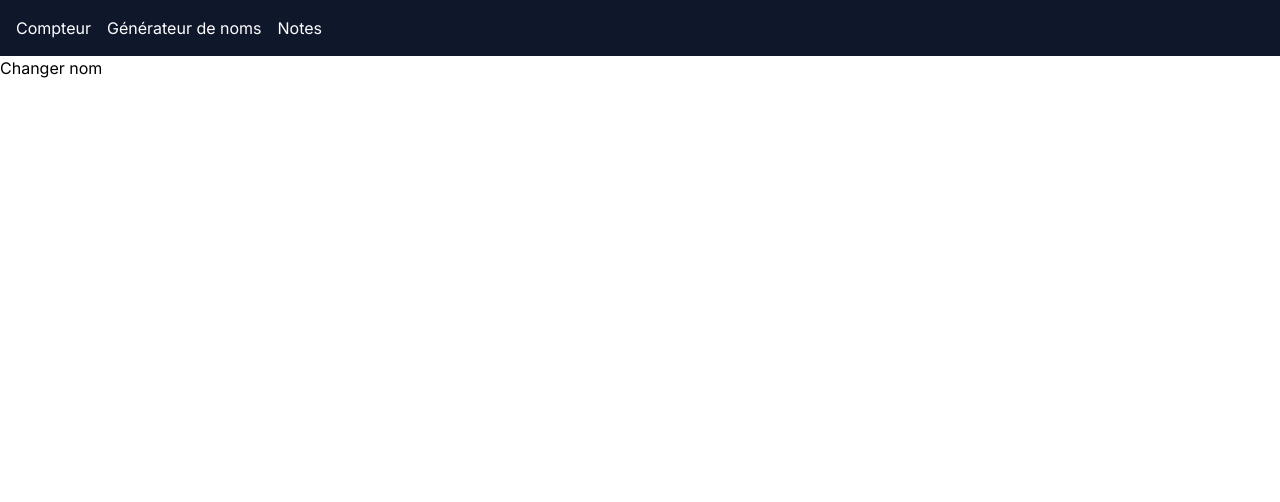
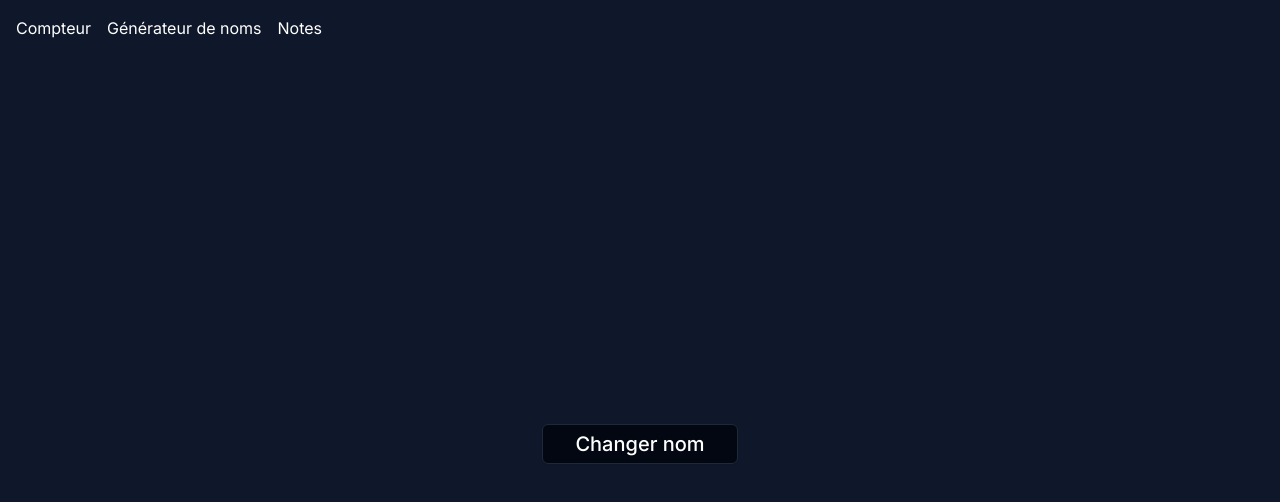
Before and after one commit to harmdhast/react-b2, a React (Create React App) app: page /names in a window 1280 px wide. Shown: the top 502 px of the page. Built offline with nearby package versions, Linux system fonts and the light colour scheme.

Commit message:
feat[Names]: Animation et style

```diff
--- a/public/output.css
+++ b/public/output.css
@@ -539,6 +539,10 @@ video {
   position: absolute;
 }
 
+.mb-2 {
+  margin-bottom: 0.5rem;
+}
+
 .flex {
   display: flex;
 }
@@ -571,6 +575,10 @@ video {
   height: 2.25rem;
 }
 
+.h-5 {
+  height: 1.25rem;
+}
+
 .w-16 {
   width: 4rem;
 }
@@ -599,6 +607,10 @@ video {
   flex-direction: row;
 }
 
+.flex-col {
+  flex-direction: column;
+}
+
 .items-center {
   align-items: center;
 }
@@ -613,6 +625,10 @@ video {
 
 .gap-4 {
   gap: 1rem;
+}
+
+.gap-1 {
+  gap: 0.25rem;
 }
 
 .whitespace-nowrap {
@@ -702,6 +718,16 @@ video {
 .text-xs {
   font-size: 0.75rem;
   line-height: 1rem;
+}
+
+.text-3xl {
+  font-size: 1.875rem;
+  line-height: 2.25rem;
+}
+
+.text-xl {
+  font-size: 1.25rem;
+  line-height: 1.75rem;
 }
 
 .font-medium {
--- a/src/App.js
+++ b/src/App.js
@@ -1,4 +1,4 @@
-import { BrowserRouter, Link, Route, Routes } from "react-router-dom";
+import { BrowserRouter, Link, Route, Routes, Navigate } from "react-router-dom";
 import { useState } from "react";
 
 import Counter from "./Counter";
@@ -10,12 +10,13 @@ function App() {
   return (
     <BrowserRouter>
       <nav className="bg-slate-900 flex gap-4 p-4 text-white">
-        <Link to="/">Compteur</Link>
+        <Link to="/count">Compteur</Link>
         <Link to="/names">Générateur de noms</Link>
         <Link to="/notes">Notes</Link>
       </nav>
       <Routes>
-        <Route path="/" element={<Counter count={count} setCount={setCount} />} />
+        <Route path="/" element={<Navigate to="/notes" replace />} /> {/*On redirige la racine sur notes en application par défaut*/}
+        <Route path="/count" element={<Counter count={count} setCount={setCount} />} />
         <Route path="/names" element={<Names />} />
         <Route path="/notes" element={<Notes />} />
       </Routes>
--- a/src/Counter.js
+++ b/src/Counter.js
@@ -59,5 +59,4 @@ function Counter({ count, setCount }) {
     );
 }
 
-// <animated.div className={"text-9xl tabular-nums " + (isError ? "text-red-500" : "text-white")} style={props}>{count}</animated.div>
 export default Counter;
--- a/src/Names.js
+++ b/src/Names.js
@@ -1,20 +1,33 @@
 import { useState } from "react";
+import { Button } from "@/components/ui/button";
+import { animated, useSpringValue } from '@react-spring/web';
 
+export function ButtonOutline() {
+    return;
+}
 function Names() {
     const [name, setName] = useState(null);
 
-  async function replaceName() {
+    async function fetchName() {
+        try {
             const response = await fetch("https://randomuser.me/api/");
             const data = await response.json();
 
+            opacity.reset();
+            opacity.start(1);
             const name = data.results[0].name;
             setName(name.first + " " + name.last);
+        } catch {
+            console.log("Couldn't fetch name");
+        }
     }
 
+    const opacity = useSpringValue(0);
+
     return (
-    <div className="App">
-      <div>{name}</div>
-      <button onClick={replaceName}>Changer nom</button>
+        <div className="flex flex-col bg-slate-900 grow justify-center align-middle items-center text-white gap-1">
+            <animated.div className="text-xl h-5 mb-2" style={{ opacity }}>{name}</animated.div>
+            <Button onClick={fetchName} variant="outline" className="text text-xl" size="lg">Changer nom</Button>
         </div>
     );
 }
```
Lines whose indentation alone changed are shown as unchanged.
